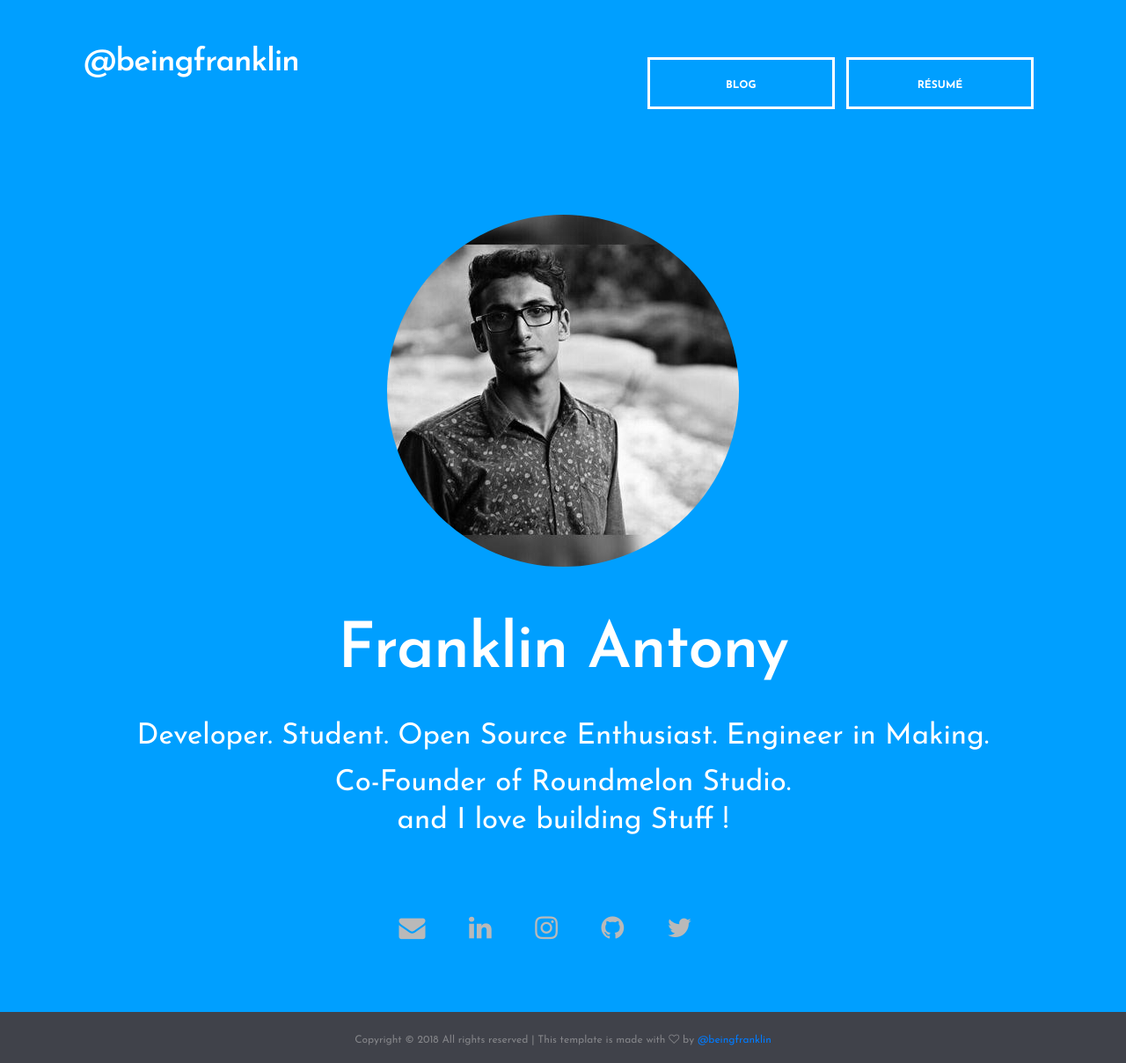
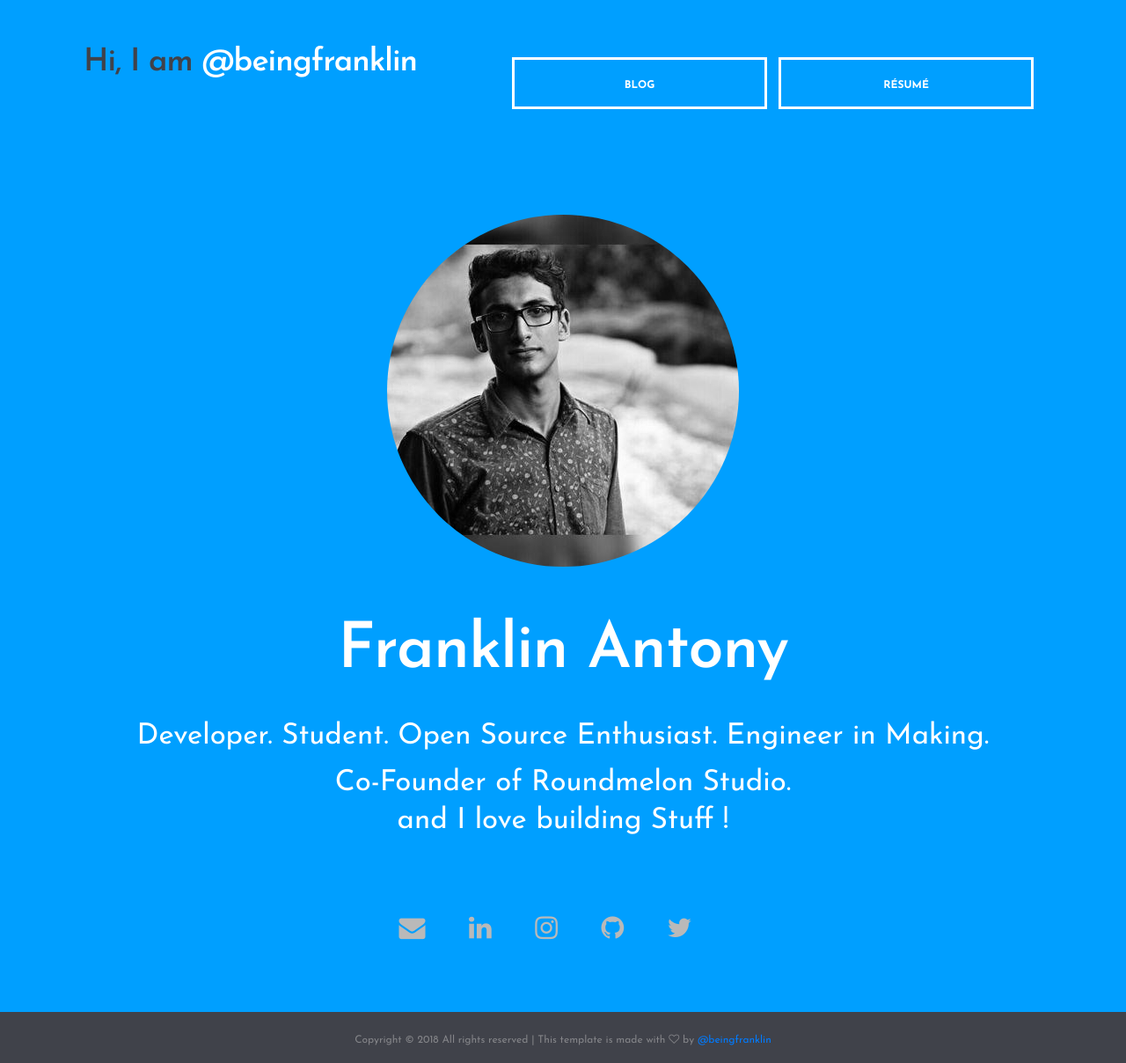
Before and after one commit to beingfranklin/beingfranklin.github.io, a Jekyll site: the page index.html, which Jekyll copies as it is, in a window 1280 px wide. Shown: the whole page at 88% size. Built offline with Jekyll 4.4.1, drawn with Linux system fonts in a browser that asks for light colours.

Commit message:
Little Chnages

```diff
--- a/css/style.css
+++ b/css/style.css
@@ -156,7 +156,7 @@
   display: inline-block;
   text-transform: uppercase;
   font-size: 12px;
-  min-width: 213px;
+  min-width: 46.5%;
   min-height: 20px;
   text-align: center;
   padding: 20px 10px 15px;
--- a/index.html
+++ b/index.html
@@ -64,6 +64,7 @@
 					<div class="col-md-5">
 						<div class="site-logo">
 							<h2>
+								Hi, I am
 								<a href="#">@beingfranklin</a>
 							</h2>
 
```
